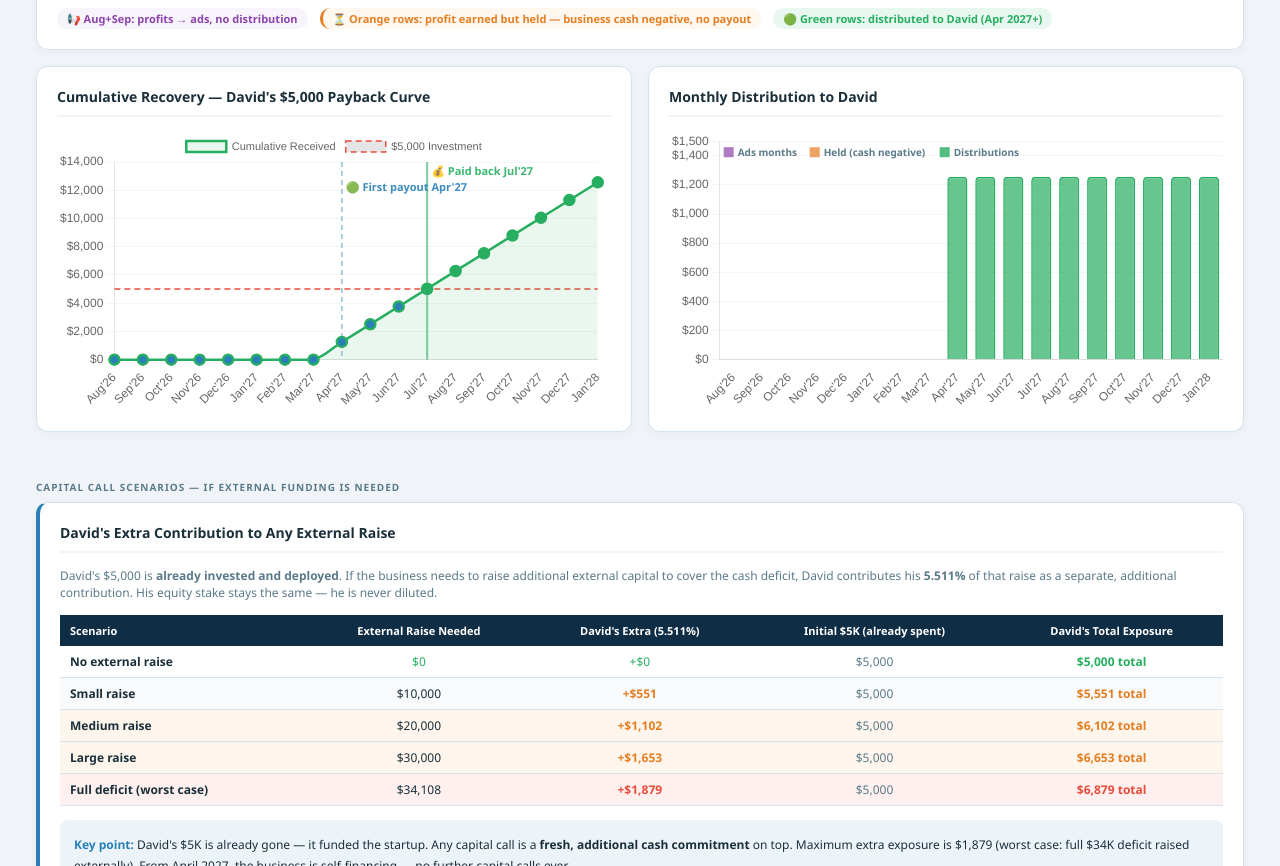
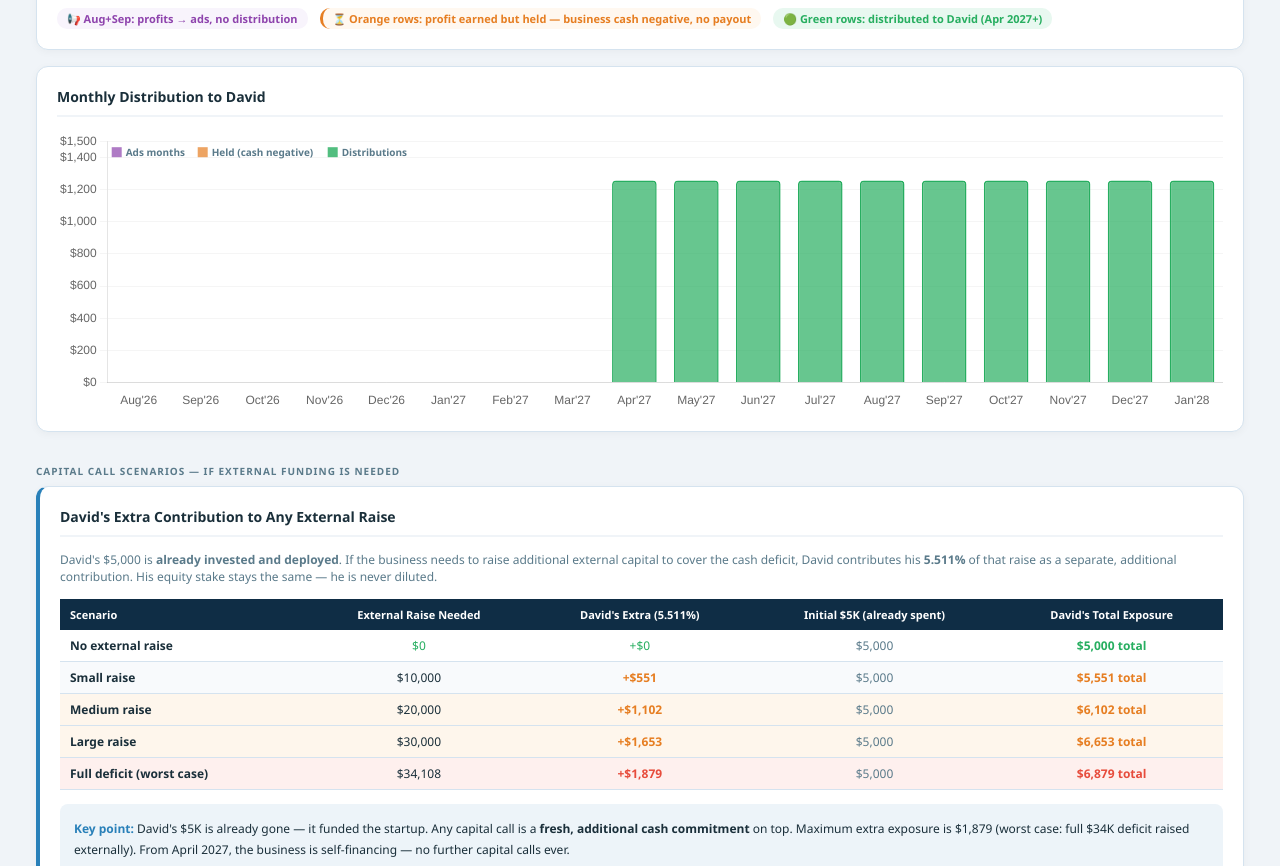
Before and after one commit to levan-ctrl/Pumice-Stone, a plain HTML site: page david.html in a window 1280 px wide. Shown: the part 2420-3286 px from the top of the page. Drawn offline with nearby package versions, Linux system fonts and the light colour scheme.

Commit message:
Chart cleanup: COG+profit revenue chart, remove cumulative charts
index.html:
- Revenue chart now shows COG vs Net Profit stacked bars (not SKU revenue)
- Removed Cumulative Profit Growth chart; revenue section now full-width

david.html:
- Removed Cumulative Recovery payback curve chart
- Monthly distribution bar chart now full-width

Co-Authored-By: Claude Sonnet 4.6 <noreply@anthropic.com>

```diff
--- a/david.html
+++ b/david.html
@@ -260,15 +260,9 @@ tbody tr:hover{background:#EDF4F9;}
   </div>
 </div>
 
-<div class="g2">
-  <div class="card">
-    <h2>Cumulative Recovery — David's $5,000 Payback Curve</h2>
-    <div class="cw"><canvas id="paybackChart"></canvas></div>
-  </div>
-  <div class="card">
-    <h2>Monthly Distribution to David</h2>
-    <div class="cw"><canvas id="monthlyChart"></canvas></div>
-  </div>
+<div class="card">
+  <h2>Monthly Distribution to David</h2>
+  <div class="cw"><canvas id="monthlyChart"></canvas></div>
 </div>
 
 <div class="sec-hdr">Capital Call Scenarios — If External Funding Is Needed</div>
@@ -343,44 +337,7 @@ tbody tr:hover{background:#EDF4F9;}
 
 <script>
 const M=['Aug\'26','Sep\'26','Oct\'26','Nov\'26','Dec\'26','Jan\'27','Feb\'27','Mar\'27','Apr\'27','May\'27','Jun\'27','Jul\'27','Aug\'27','Sep\'27','Oct\'27','Nov\'27','Dec\'27','Jan\'28'];
-const cumulative=[0,0,0,0,0,0,0,0,1256,2512,3768,5024,6280,7536,8792,10048,11304,12560];
 const monthly=[0,0,0,0,0,0,0,0,1256,1256,1256,1256,1256,1256,1256,1256,1256,1256];
-
-// PAYBACK CHART
-new Chart(document.getElementById('paybackChart'),{
-  type:'line',
-  data:{labels:M,datasets:[
-    {label:'Cumulative Received',data:cumulative,borderColor:'#27AE60',backgroundColor:'rgba(39,174,96,.1)',borderWidth:2.5,pointRadius:5,
-     pointBackgroundColor:cumulative.map(v=>v>=5000?'#27AE60':'#2980B9'),
-     tension:.4,fill:true},
-    {label:'$5,000 Investment',data:Array(18).fill(5000),borderColor:'#E74C3C',borderWidth:1.5,borderDash:[6,4],pointRadius:0}
-  ]},
-  options:{responsive:true,maintainAspectRatio:false,
-    plugins:{
-      legend:{position:'top',labels:{font:{size:11}}},
-      tooltip:{callbacks:{label:c=>` ${c.dataset.label}: $${c.raw.toLocaleString()}`}}
-    },
-    scales:{y:{ticks:{callback:v=>'$'+v.toLocaleString()},grid:{color:'rgba(0,0,0,.04)'}},x:{grid:{display:false}}}
-  },
-  plugins:[{id:'pbline',afterDraw(chart){
-    const ctx=chart.ctx,ca=chart.chartArea,x=chart.scales.x,y=chart.scales.y;
-    const xPB=x.getPixelForValue(11);
-    const y5k=y.getPixelForValue(5000);
-    ctx.save();
-    ctx.strokeStyle='rgba(39,174,96,.6)';ctx.lineWidth=2;ctx.setLineDash([]);
-    ctx.beginPath();ctx.moveTo(xPB,ca.top);ctx.lineTo(xPB,ca.bottom);ctx.stroke();
-    ctx.fillStyle='rgba(39,174,96,.9)';ctx.font='bold 11px Segoe UI';
-    ctx.textBaseline='top';ctx.fillText('💰 Paid back Jul\'27',xPB+4,ca.top+4);
-    ctx.beginPath();ctx.arc(xPB,y5k,6,0,2*Math.PI);ctx.fillStyle='#27AE60';ctx.fill();
-    // first payout line
-    const xFP=x.getPixelForValue(8);
-    ctx.strokeStyle='rgba(41,128,185,.5)';ctx.lineWidth=1.5;ctx.setLineDash([5,4]);
-    ctx.beginPath();ctx.moveTo(xFP,ca.top);ctx.lineTo(xFP,ca.bottom);ctx.stroke();
-    ctx.fillStyle='rgba(41,128,185,.9)';ctx.setLineDash([]);
-    ctx.fillText('🟢 First payout Apr\'27',xFP+4,ca.top+20);
-    ctx.restore();
-  }}]
-});
 
 // MONTHLY PAYOUT CHART
 new Chart(document.getElementById('monthlyChart'),{
```
Also changed, not shown: index.html (+14 -31 lines).
